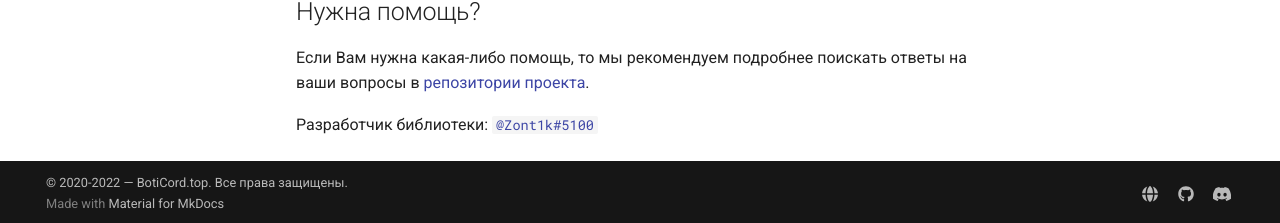
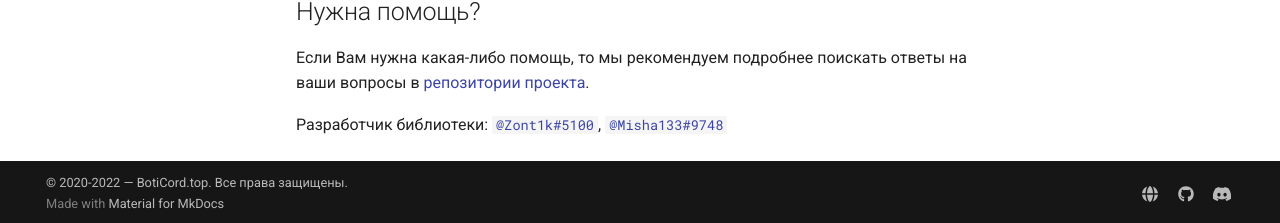
Before and after one commit to boticord/docs, an MkDocs documentation site: the page built from docs/libraries/boticordnet.md, in a window 1280 px wide and 900 px high, scrolled down 992 px. Shown: the part 674-897 px from the top of the window. Built offline with MkDocs 1.6.1 and Material for MkDocs 9.7.7, drawn with Linux system fonts in a browser that asks for light colours.

Commit message:
Update boticordnet.md

```diff
--- a/docs/libraries/boticordnet.md
+++ b/docs/libraries/boticordnet.md
@@ -73,4 +73,4 @@ async Task BotLog(LogMessage message)
 Если Вам нужна какая-либо помощь, то мы рекомендуем подробнее поискать ответы
 на ваши вопросы в [репозитории проекта](https://github.com/boticord/Boticord.Net).
 
-Разработчик библиотеки: [`@Zont1k#5100`](https://boticord.top/profile/564380749873152004)
+Разработчик библиотеки: [`@Zont1k#5100`](https://boticord.top/profile/564380749873152004), [`@Misha133#9748`](https://boticord.top/profile/394209945513361408)
```
